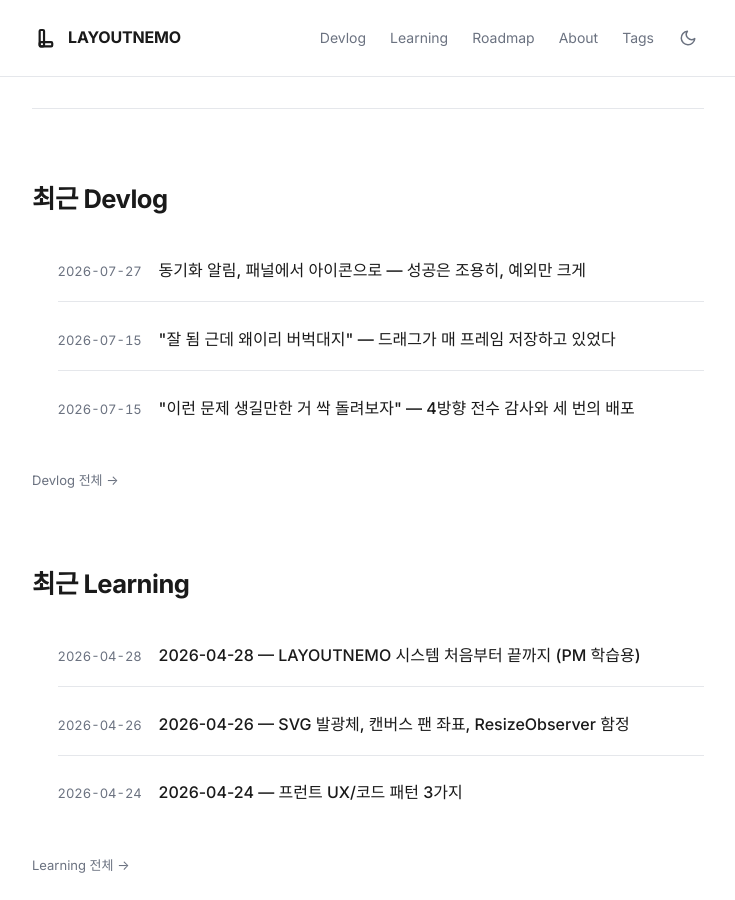
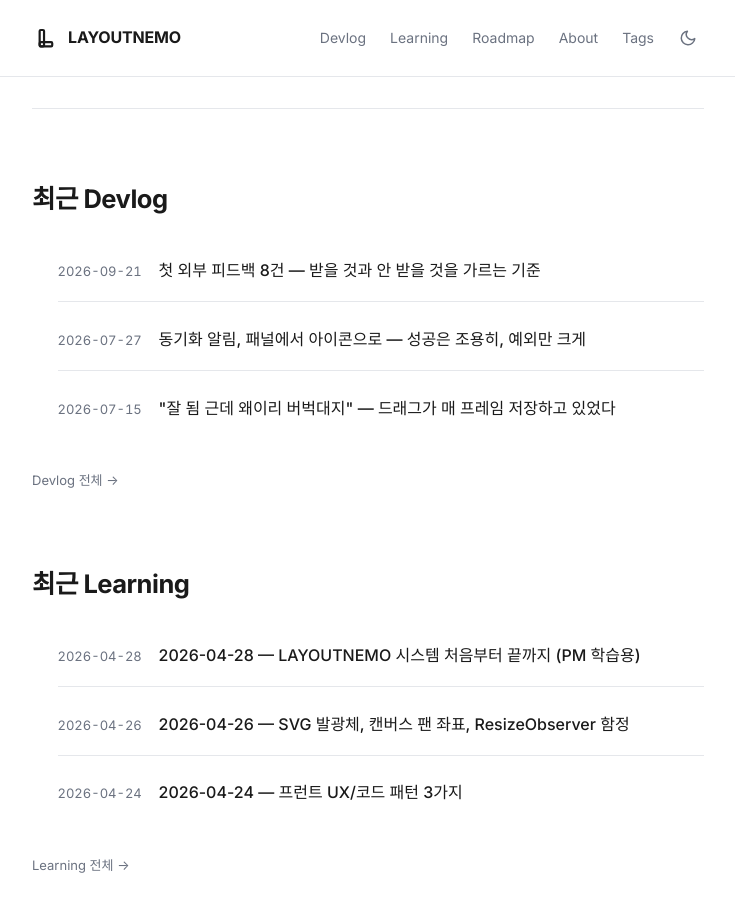
Before and after one commit to Yuwolx/LAYOUTNEMO, a Jekyll site: the page built from index.md, in a window 1280 px wide and 900 px high, scrolled down 930 px. Shown: the whole window, without its empty margins (272-1007 px from the left). Built offline with Jekyll 4.4.1, drawn with Linux system fonts in a browser that asks for light colours; some web fonts are replaced; part of the change alters nothing that is shown.

Commit message:
devlog: 첫 외부 피드백 8건 판정과 1차 반영 (2026-09-21) + 로드맵 갱신
Co-Authored-By: Claude Fable 5.1 <noreply@anthropic.com>

````diff
--- /dev/null
+++ b/docs/devlog/2026-09-21-feedback-round-1.md
@@ -0,0 +1,123 @@
+---
+layout: post
+title: "첫 외부 피드백 8건 — 받을 것과 안 받을 것을 가르는 기준"
+parent: Devlog
+nav_order: 37
+tags: [피드백, UX, 입력, 가이드, 시급도]
+---
+
+# 첫 외부 피드백 8건 — 받을 것과 안 받을 것을 가르는 기준
+{: .no_toc }
+
+**2026-09-21 — 지인이 앱을 써보고 여덟 가지를 적어 보냈다. 절반은 이미 있는 기능이었고, 나머지 절반 중에서도 그대로 받은 건 넷. 피드백을 코드와 대조해 판정한 과정과, 그 넷을 하루에 배포한 기록.**
+{: .fs-5 .fw-300 }
+
+---
+
+<details markdown="block">
+<summary>목차</summary>
+{: .text-delta }
+- TOC
+{:toc}
+</details>
+
+---
+
+## 들어온 피드백
+
+앱을 설치해 며칠 써본 지인이 보낸 목록을 요약하면 이렇다.
+
+1. 창을 줄이면 헤더가 잘린다. 폰 같은 세로 화면엔 안 맞는 서비스 아닌가.
+2. 시급도를 글로우로 보여주는 건 좋은데 라이트에선 안 보이고 다크에선 눈이 아프다. 블럭 색이나 라벨은 어떤가. 호버하면 신호등 점 3개가 떠서 바로 바꾸게 하면 어떤가.
+3. 사용설명서·단축키 블럭이 평생 캔버스에 있어야 하나. 헤더에 ? 아이콘으로 빼자.
+4. 스페이스+드래그 팬은 두 손이 필요하다. 휠클릭 드래그도 되게 해달라.
+5. 이름은 영어(LAYOUTNEMO)인데 용어는 한글(결, 갈무리). 보관함·카테고리가 더 직관적이지 않나.
+6. 갈무리를 거쳐야만 지울 수 있어 번거롭다. 휴지통, 드래그 앤 드롭, 잠금, 호버 갈무리 아이콘.
+7. 드래그로 여러 개 선택해 옮기게 해달라.
+8. 결 강조보다 연결된 블럭 강조가 낫지 않나.
+
+## 먼저 코드와 대조했다
+
+판정 전에 각 항목을 코드에서 찾아봤다. 이게 중요했던 이유는 절반이 "없는 기능"이 아니라 "못 찾은 기능"이었기 때문이다.
+
+- 7번 다중 선택: Ctrl+드래그 마퀴와 선택 모드, 그룹 드래그가 전부 있다.
+- 6번의 드래그 앤 드롭 갈무리: 우하단 갈무리함에 드롭 판정이 이미 있다.
+- 1번 헤더 잘림: 헤더는 이미 가로 스크롤이다. 다만 마우스로는 드래그 스크롤이 안 되고 Shift+휠로만 밀려서, PWA 창을 줄여 쓴 사람은 못 찾았다. 폰(터치)에선 잘 된다.
+- 6번의 잠금(pin): 지금 pin 은 "대표로 고정"이라 이름만 같고 다른 기능이다.
+
+없는 기능이라고 믿고 만들었으면 두 번 만들었을 것이다. 못 찾은 기능은 발견성 문제이고, 그건 3번의 ? 도움말이 같이 풀어준다.
+
+## 판정
+
+사용자(나)의 결정은 짧았다.
+
+- **받음**: 휠클릭 팬, 가이드 블럭 지우기 + ? 로 다시 불러오기, 글로우 가시성 조정, Shift 드래그로 즉시 삭제.
+- **거절**: 호버 신호등 점("점 추가하는거 싫다"), 블럭 색·라벨, 휴지통 독("귀찮다"), 연결 강조("결 강조로 간다"), 잠금(홀드), 네이밍 변경, 헤더 재작업.
+
+거절의 공통점은 하나다. 블럭 위에 뭔가를 더 얹는 제안은 전부 거절됐다. 캔버스의 시각 언어를 "색=의미, 질감은 동일, 부가 UI 최소"로 지켜온 결정이 그대로 기준이 됐다. 피드백을 받는 기준이 있으면 판정이 빠르다.
+
+## 구현 1 — 휠클릭 팬
+
+캔버스 pointerdown 이 `button !== 0` 이면 통째로 무시하고 있었다. 우클릭이 포인터를 영구 점유하는 맥 버그를 막으려고 넣은 가드다. 가운데 버튼만 그 앞에서 잡아 스페이스 팬과 같은 경로로 태웠다.
+
+```ts
+// 문제: button !== 0 은 전부 return → 휠클릭이 아무것도 안 함
+// 해결: 가운데 버튼(mouse)만 팬 경로로. 블럭 위에서 시작해도 팬.
+if (e.button === 1 && e.pointerType === "mouse") {
+  e.preventDefault() // 윈도우 크롬의 중클릭 자동 스크롤 차단
+  panStartRef.current = { mouseX: e.clientX, mouseY: e.clientY, panX: pan.x, panY: pan.y }
+  activePointerIdRef.current = e.pointerId
+  setIsPanning(true)
+  return
+}
+if (e.button !== 0) return
+```
+
+블럭 카드의 핸들러는 원래 button 이 0 이 아니면 아무것도 안 하고 버블시키므로, 블럭 위에서 휠을 눌러도 캔버스까지 올라와 팬이 된다. 우클릭 무시는 그대로다.
+
+## 구현 2 — Shift + 갈무리함 드롭 = 즉시 삭제
+
+"Shift 드래그하면 사라지기"라는 요청이 왔는데, Shift 드래그는 이미 토스(다른 블럭 위에 놓으면 연결만 만들고 제자리로 복귀)에 쓰고 있었다. 셋 중 하나를 골라야 했다.
+
+1. Shift 누른 채 갈무리함에 드롭하면 갈무리 대신 삭제
+2. Shift 누른 채 빈 곳에 놓아도 삭제
+3. 토스를 없애고 Shift 드래그 전체를 삭제로
+
+1번으로 갔다. 손 뗄 때 갈무리함 판정이 토스 판정보다 먼저 돌기 때문에 코드상 겹치지 않고, 목적지가 갈무리함이라 실수로 지울 여지가 가장 작다. 삭제는 soft-delete(`isDeleted` 마킹)라 히스토리 한 커밋이고 Cmd/Ctrl+Z 로 돌아온다. 토스트로 그 사실을 알린다.
+
+```ts
+// 문제: 갈무리함 드롭은 무조건 isCompleted=true
+// 해결: Shift 면 삭제 콜백으로. 삭제 전 원위치로 되돌려(히스토리 없이) undo 시 제자리에 서게.
+const deleteNow = e.shiftKey && onDeleteBlockRef.current !== undefined
+// ...날아가는 애니메이션 뒤
+if (deleteNow) {
+  onUpdateBlockRef.current(id, { x: restoreX, y: restoreY }, true)
+  onDeleteBlockRef.current?.(id)
+} else {
+  onUpdateBlockRef.current(id, { isCompleted: true, x: restoreX, y: restoreY })
+}
+```
+
+## 구현 3 — 가이드 블럭 해방
+
+사용설명서·단축키 블럭은 `isGuide` 가드로 갈무리·복사·그룹 드래그에서 전부 빠져 있었고, 새 캔버스마다 다시 생성됐다. 무료 플랜이 캔버스 1개인데 그 안에 지울 수 없는 블럭이 둘 있는 셈이다.
+
+가드를 풀어 케밥(갈무리만)과 갈무리함 드롭을 허용하고, 헤더 인사이트 옆에 ? 버튼을 뒀다. 누르면 보이는 화면 한가운데에 두 블럭이 나란히 생긴다. 이미 살아 있으면 그대로 두고, 갈무리돼 있으면 꺼내서 그쪽으로 시선을 옮긴다. 새 캔버스 생성은 tombstone 가이드를 건너뛰고 갈무리 상태를 풀어서 복제한다.
+
+## 구현 4 — 글로우만 조정
+
+라이트 그림자가 파스텔 단색 한 겹(예: `rgba(147,197,253,0.65)`)이었다. 연한 파랑을 흰 바닥에 0.65 로 깔아봐야 거의 안 보인다. 다크에서 이미 쓰던 2겹 구조(가까운 진한 광 + 넓은 은은한 광)를 라이트에도 적용하되 색은 한 단계 진한 톤(blue-400, green-400, red-400 계열)으로 바꿨다. 다크는 알파를 30% 정도 내렸다. 점·라벨·테두리는 넣지 않았다. `urgency.ts` 단일 소스라 바꾼 파일은 하나다.
+
+## 테스트: jsdom 에서 갈무리함 드롭을 재현하기
+
+포인터 상태 머신은 7월부터 vitest(jsdom)로 선제 검증한다. 이번엔 가운데 버튼 팬, 팬 후 포인터 해제, 우클릭 무시, Shift 유무별 삭제/갈무리 분기, 가이드 블럭 드롭까지 여덟 개를 추가했다.
+
+갈무리함 드롭 판정이 문제였다. 캔버스는 `[data-archive-dock]` 요소의 `getBoundingClientRect` 로 드롭 위치를 판정하는데 jsdom 은 전부 0 을 돌려준다. 그런데 블럭 좌표도 0 에서 시작하니, 독 요소만 DOM 에 넣어두면 어떤 드롭도 "독 위"로 판정된다. 판정 자체는 검증 못 하지만 그 뒤의 분기(Shift 면 삭제, 아니면 갈무리, 콜백 없으면 폴백)는 정확히 검증된다. 한계를 테스트 파일 상단에 적어뒀다.
+
+## 정리
+
+- **피드백은 코드와 대조한 뒤 판정한다.** 8건 중 3건이 이미 있는 기능이었다. 만들기 전에 찾아보면 중복 구현도, 발견성 문제를 기능 문제로 오진하는 것도 막는다.
+- **거절 기준이 있으면 판정이 빠르다.** "블럭 위에 뭔가 얹지 않는다"는 원칙 하나로 절반이 정리됐다. 기준이 없으면 좋은 제안 하나하나에 흔들린다.
+- **기존 제스처와 충돌하는 요청은 선택지를 셋으로 좁혀 묻는다.** Shift 드래그 삭제는 토스와 부딪혔고, 제일 안전한 조합(목적지가 갈무리함일 때만)으로 합의하는 데 한 줄이면 됐다.
+
+롤백 지점: `release/pre-feedback-round-1`. 실기기 확인 대기: 라이트/다크 글로우 감각, Firefox 중클릭 자동 스크롤 억제 여부, ? 버튼으로 생성된 블럭이 화면 중앙에 오는지.
--- a/docs/devlog/index.md
+++ b/docs/devlog/index.md
@@ -24,6 +24,7 @@ LAYOUTNEMO를 만들면서 마주친 문제, 선택, 삽질, 배운 것을 기
 
 | 날짜 | 제목 | 상태 |
 |------|------|------|
+| 2026-09-21 | [첫 외부 피드백 8건 — 받을 것과 안 받을 것을 가르는 기준]({{ site.baseurl }}/docs/devlog/2026-09-21-feedback-round-1/) | ✅ 공개 |
 | 2026-07-27 | [동기화 알림, 패널에서 아이콘으로 — 성공은 조용히, 예외만 크게]({{ site.baseurl }}/docs/devlog/2026-07-27-quiet-sync-status/) | ✅ 공개 |
 | 2026-07-15 | ["이런 문제 생길만한 거 싹 돌려보자" — 4방향 전수 감사와 세 번의 배포]({{ site.baseurl }}/docs/devlog/2026-07-15-full-audit-three-batches/) | ✅ 공개 |
 | 2026-07-15 | ["잘 됨 근데 왜이리 버벅대지" — 드래그가 매 프레임 저장하고 있었다]({{ site.baseurl }}/docs/devlog/2026-07-15-localstorage-per-frame/) | ✅ 공개 |
--- a/docs/roadmap.md
+++ b/docs/roadmap.md
@@ -69,6 +69,7 @@ LAYOUTNEMO의 현재 상태와 앞으로의 방향을 기록합니다.
 - [x] **4방향 전수 감사 + 3배치 배포** — 성능·포인터 상태머신·저장/동기화·좌표계 병렬 감사 후 검증된 발견을 세 배치로 배포. ①확정 버그 7건(카드 높이가 배율 곱해진 채 저장·DB 전파되던 오염 → offsetHeight, 우클릭 캔버스 잠금, 드래그 중 Space 좀비, 게스트 초기화 부활, 핀치 중 상세 열림 등, 테스트 6개로 확장) ②리렌더 격리(카드 React.memo 경계 + 뷰포트 보고 150ms 디바운스 + 리스너 매 프레임 재구독 제거 + 관계선 useMemo) ③동기화 내구성(블럭 삭제 soft-delete 전환으로 기기 간 부활 차단 + 30일 tombstone 정리, last_synced_at 상시 기록, 병합 후 히스토리 리셋, 계정 전환 레이스 가드, tombstone 캔버스 id 재사용 차단, 손상/타계정 localStorage 백업) (2026-07-15)
 
 - [x] **동기화 알림 → 조용한 헤더 상태 아이콘** — "클라우드 내용을 불러왔어요" 8초 패널을 iCloud/Docs 식 조용한 구름 아이콘(펄스=동기화 중·회색=완료·앰버=연결 문제, 탭하면 마지막 동기화 시각)으로 교체. 근본 원인도 해소: pagehide 시 클라우드도 즉시 flush 해 "오프라인 편집" 오판 제거, last_synced_at 을 dirty 가드 안으로(침묵 유실 차단), flushCloudSave 직렬화(스냅샷 순서 역전 차단). 백업 토스트는 진짜 예외에만 (2026-07-27)
+- [x] **첫 외부 피드백 1차 반영** — 휠클릭(가운데 버튼) 드래그 팬(한 손), Shift 누른 채 갈무리함 드롭 = 갈무리 없이 즉시 삭제(soft-delete, Cmd/Ctrl+Z 복귀), 가이드 블럭(사용 설명서·단축키) 갈무리 가능 + 헤더 ? 버튼으로 화면 중앙에 재생성, 시급도 글로우 라이트 가시성 up·다크 강도 down(점·라벨 없이). 거절: 호버 신호등 점, 휴지통 독, 연결 강조, 잠금, 네이밍 변경. 포인터 테스트 8개 추가 (2026-09-21)
 
 ## 🚧 진행 중 / 내부 개선
 
@@ -76,6 +77,7 @@ LAYOUTNEMO의 현재 상태와 앞으로의 방향을 기록합니다.
 - [ ] PWA 오프라인 실행 실기기 확인 (설치·전체화면은 확인 완료. About 다이얼로그에 상시 설치 진입점 추가 2026-07-03)
 - [ ] 캔버스 tombstone 실기기 확인 — A 에서 캔버스 삭제 → B 새로고침 후 부활 안 하는지
 - [ ] 07-15 감사 잔여: 결(zone) soft-delete(스키마 필드 필요), 멀티탭 storage 이벤트 병합, 헤더 memo 격리 (pagehide 클라우드 flush 는 2026-07-27 완료 — keepalive fetch 는 하드 킬 케이스가 실기기에서 확인되면 검토)
+- [ ] 피드백 1차 실기기 확인 — 라이트/다크 글로우 감각, Firefox 중클릭 자동 스크롤 억제, ? 버튼 생성 위치
 - [ ] 동기화 상태 아이콘 실기기 확인 — 다른 기기 접속 시 패널 안 뜨는지, 아이콘 전이 감각, 하드 킬 시 백업 토스트가 정당하게 뜨는지
 
 ## 📝 예정 (우선순위 조정 중)
````
